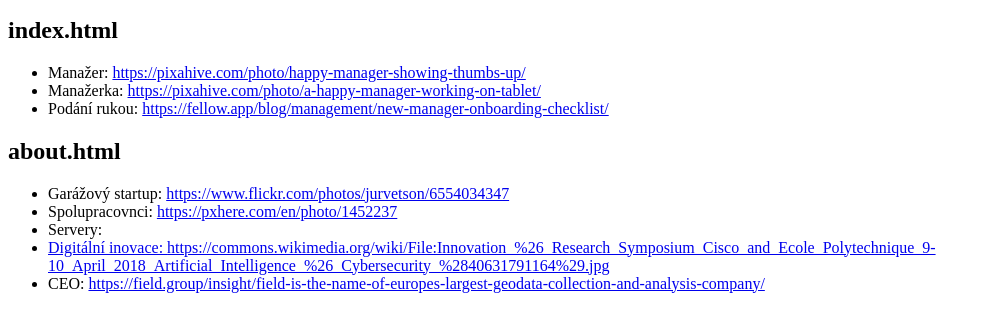
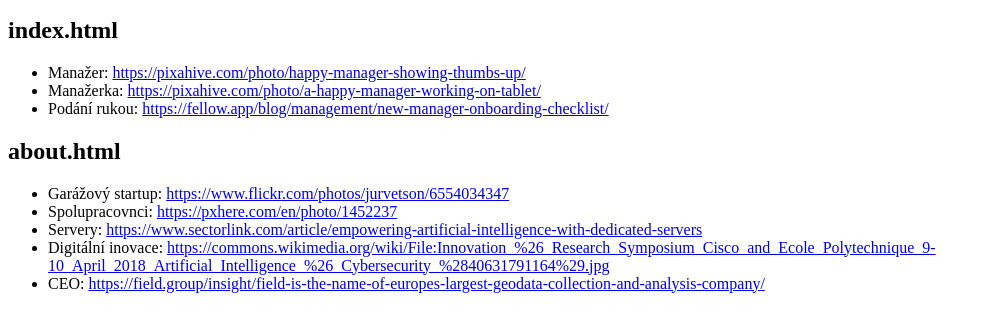
Before and after one commit to jsfraz/tnpw1-seminarni-prace, a plain HTML site: page sources.html in a window 1280 px wide. Shown: the part 101-432 px from the top of the page, without its empty margins (0-985 px from the left). Drawn offline with Linux system fonts and the light colour scheme; a script that the page names is missing.

Commit message:
Oprava odkazu ve zdrojích.

```diff
--- a/sources.html
+++ b/sources.html
@@ -29,7 +29,7 @@
 <ul>
     <li>Garážový startup: <a href="https://www.flickr.com/photos/jurvetson/6554034347">https://www.flickr.com/photos/jurvetson/6554034347</a></li>
     <li>Spolupracovnci: <a href="https://pxhere.com/en/photo/1452237">https://pxhere.com/en/photo/1452237</a></li>
-    <li>Servery: <a href="https://www.sectorlink.com/article/empowering-artificial-intelligence-with-dedicated-servers"><https://www.sectorlink.com/article/empowering-artificial-intelligence-with-dedicated-servers/a></li>
+    <li>Servery: <a href="https://www.sectorlink.com/article/empowering-artificial-intelligence-with-dedicated-servers">https://www.sectorlink.com/article/empowering-artificial-intelligence-with-dedicated-servers</a></li>
     <li>Digitální inovace: <a href="https://commons.wikimedia.org/wiki/File:Innovation_%26_Research_Symposium_Cisco_and_Ecole_Polytechnique_9-10_April_2018_Artificial_Intelligence_%26_Cybersecurity_%2840631791164%29.jpg">https://commons.wikimedia.org/wiki/File:Innovation_%26_Research_Symposium_Cisco_and_Ecole_Polytechnique_9-10_April_2018_Artificial_Intelligence_%26_Cybersecurity_%2840631791164%29.jpg</a></li>
     <li>CEO: <a href="https://field.group/insight/field-is-the-name-of-europes-largest-geodata-collection-and-analysis-company/">https://field.group/insight/field-is-the-name-of-europes-largest-geodata-collection-and-analysis-company/</a></li>
 </ul>
```
